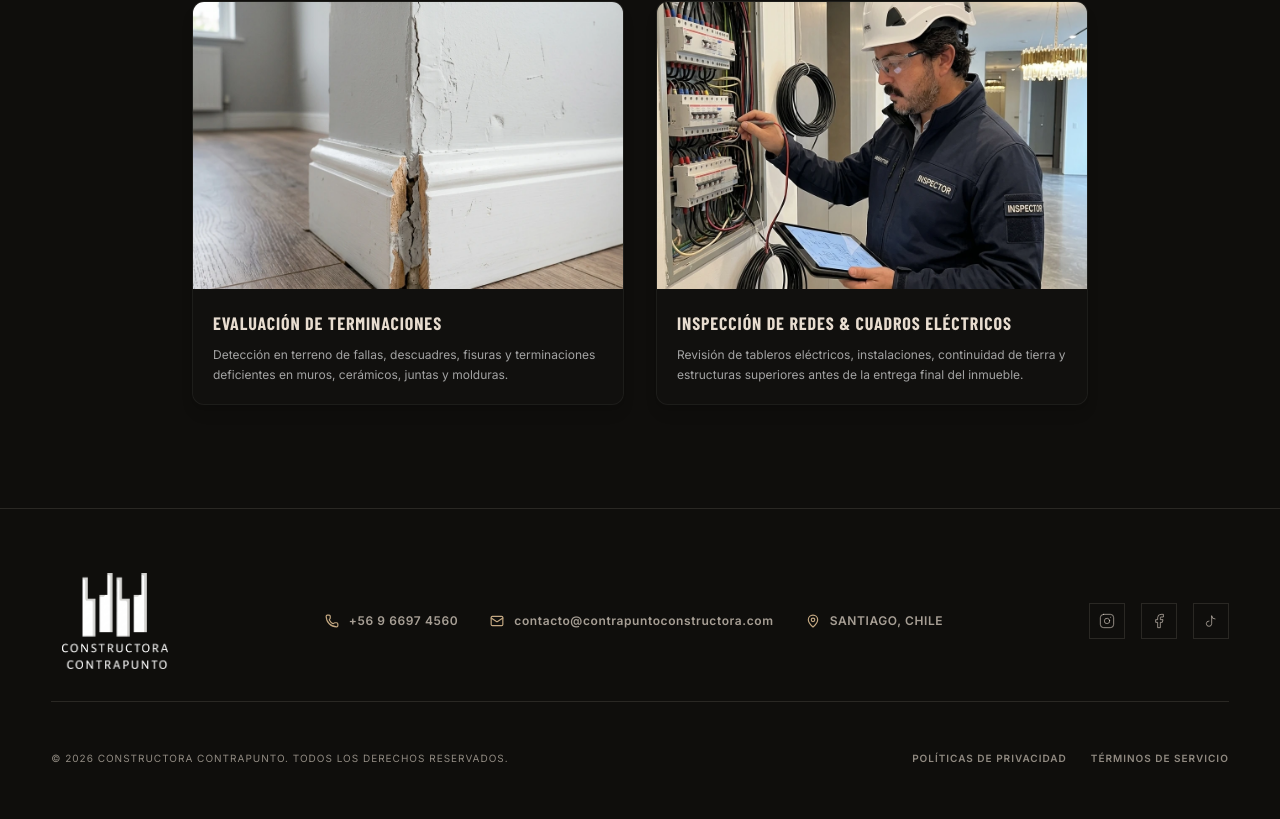
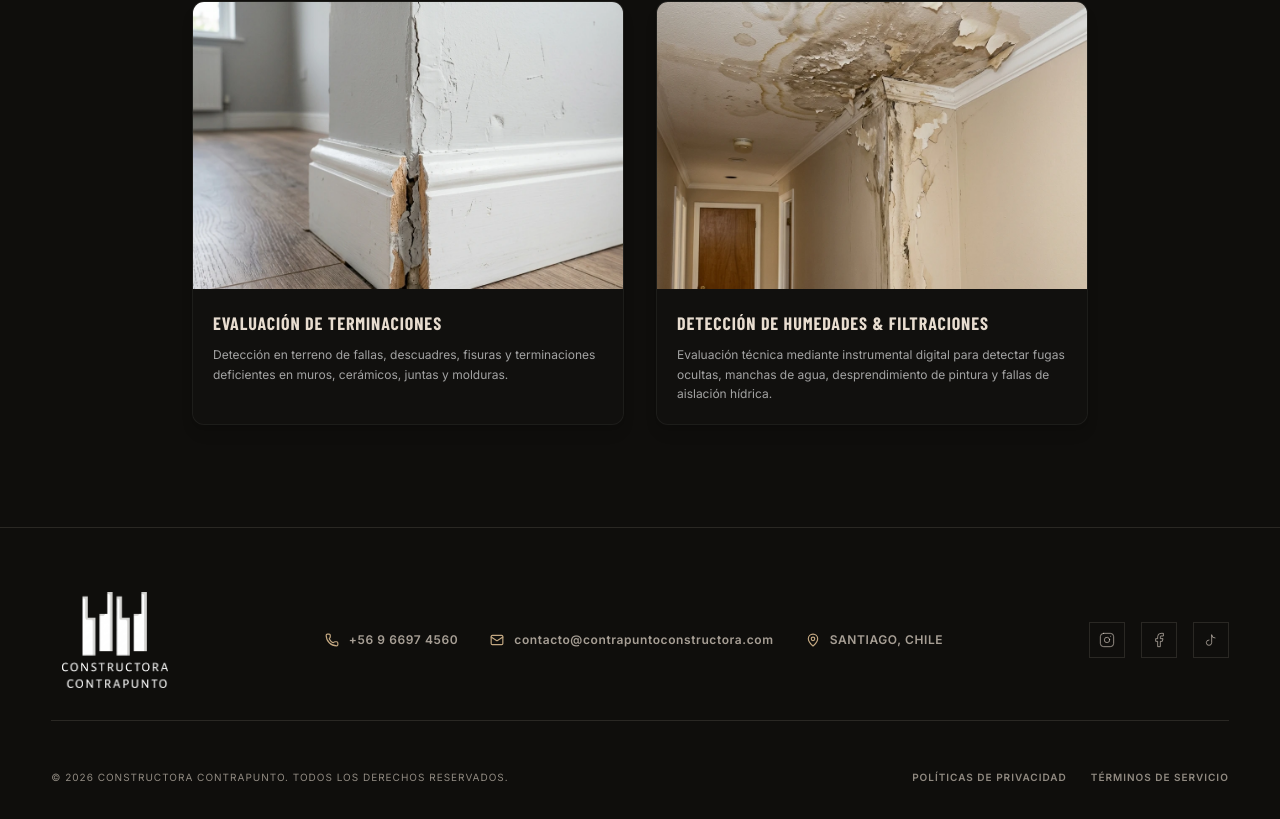
Before and after one commit to fernandomtorrest-maker/CONTRAPUNTO, a Next.js app in the folder contrapunto-web/: page /inspeccion-tecnica in a window 1280 px wide. Shown: the part 2192-3011 px from the top of the page. Built offline with nearby package versions, Linux system fonts and the light colour scheme; a web font is replaced by a local one.

Commit message:
feat: reemplaza tarjeta de cuadros electricos por Deteccion de Humedades & Filtraciones con imagen generica de mancha de agua

```diff
--- a/contrapunto-web/components/sections/InspeccionTecnicaSection.tsx
+++ b/contrapunto-web/components/sections/InspeccionTecnicaSection.tsx
@@ -274,9 +274,9 @@ export const InspeccionTecnicaSection = () => {
             },
             {
               src: '/images/inspeccion/diego_terreno_2.webp',
-              alt: 'Diego Stankovsky inspeccionando tableros eléctricos y estructuras',
-              title: 'Inspección de Redes & Cuadros Eléctricos',
-              desc: 'Revisión de tableros eléctricos, instalaciones, continuidad de tierra y estructuras superiores antes de la entrega final del inmueble.'
+              alt: 'Detección de filtraciones de agua y humedad en muros y cielos',
+              title: 'Detección de Humedades & Filtraciones',
+              desc: 'Evaluación técnica mediante instrumental digital para detectar fugas ocultas, manchas de agua, desprendimiento de pintura y fallas de aislación hídrica.'
             }
           ].map((item, idx) => (
             <motion.div
```
Also changed, not shown: contrapunto-web/public/images/inspeccion/diego_terreno_2.webp.
